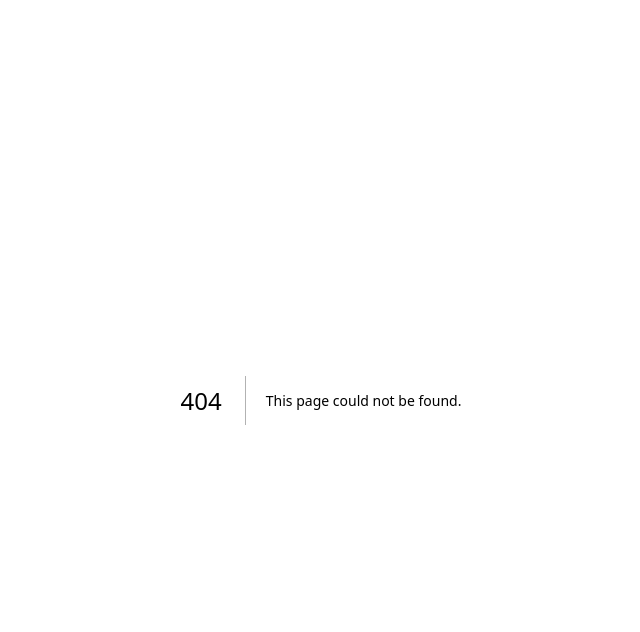
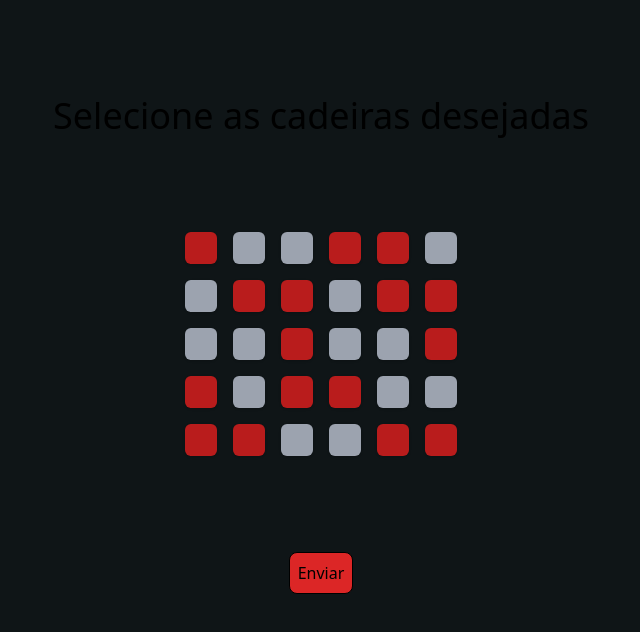
Before and after one commit to edupdantas/BTB-frontend, a Next.js app: page /sala in a window 1280 px wide. Before the commit this address had no page. Shown: the top 632 px of the page, without its empty margins (319-959 px from the left). Built offline with nearby package versions, Linux system fonts and the light colour scheme.

Commit message:
Projeto incompleto

```diff
--- a/package.json
+++ b/package.json
@@ -9,9 +9,10 @@
     "lint": "next lint"
   },
   "dependencies": {
+    "axios": "^1.7.2",
+    "next": "14.2.3",
     "react": "^18",
-    "react-dom": "^18",
-    "next": "14.2.3"
+    "react-dom": "^18"
   },
   "devDependencies": {
     "postcss": "^8",
--- a/src/app/globals.css
+++ b/src/app/globals.css
@@ -18,12 +18,7 @@
 
 body {
   color: rgb(var(--foreground-rgb));
-  background: linear-gradient(
-      to bottom,
-      transparent,
-      rgb(var(--background-end-rgb))
-    )
-    rgb(var(--background-start-rgb));
+  background: #0f1517;
 }
 
 @layer utilities {
--- a/src/app/page.js
+++ b/src/app/page.js
@@ -1,10 +1,54 @@
-import Cadeira from "@/components/Cadeira";
+"use client";
+import { useEffect, useState } from "react";
+import api from "../services/api";
+import "./globals.css"
 
 export default function Home() {
+
+  const [filmes, setFilmes] = useState([]);
+  const [loading, setLoading] = useState(true);
+
+  useEffect(()=>{
+    async function loadFilmes(){
+      const response = await api.get('movie/now_playing', {
+        params:{
+          api_key: 'e8a413dffea0a3f636fee44439c41934',
+          language: 'pt-BR',
+          page: 1,
+        }
+      })
+
+      // console.log(response.data.results.slice(0,10));
+      setFilmes(response.data.results.slice(0,6))
+      setLoading(false);
+
+    }
+    loadFilmes();
+  }, [])
+
+  if (loading){
+    return(
+        <div className="loading">
+          <h2>Carregando filmes...</h2>
+        </div>
+    )
+  }
+
   return (
-    <main className="flex min-h-screen flex-col items-center justify-between p-24">
-        <Cadeira occupied={false}/>
-        <Cadeira occupied={true}/>
-    </main>
+      <main className="flex min-h-screen flex-col items-center justify-between p-24 pt-0">
+        <div className="">
+          <div className="grid grid-cols-3 gap-4 p-24 pt-12 ">
+            {filmes.map((filme) => {
+              return (
+                  <a href={"/sala"} className="flex flex-col gap-2 items-center">
+                    <img className="h-[360px]  rounded-xl object-cover" src={`https://image.tmdb.org/t/p/original${filme.poster_path}`}
+                         alt={filme.title}></img>
+                    <strong className="items-center justify-center">{filme.title}</strong>
+                  </a>
+              )
+            })}
+          </div>
+        </div>
+      </main>
   );
 }
--- a/src/components/Cadeira.jsx
+++ b/src/components/Cadeira.jsx
@@ -1,8 +1,7 @@
 "use client";
 import {useState} from "react";
 
-export default function Cadeira({occupied, ...rest}){
-    const [selected, setSelected] = useState(false)
+export default function Cadeira({occupied,alter,selected, ...rest}){
     let Class;
     if (selected){
         Class = "bg-emerald-700"
@@ -10,7 +9,7 @@ export default function Cadeira({occupied, ...rest}){
         Class = "bg-gray-400"
     }
     return (
-        <button {...rest} onClick={()=>setSelected(!selected)} className={`rounded-md shadow p-2 flex gap-2 items-center justify-center border-0 text-white disabled:bg-red-700 ${Class}`} disabled={occupied}
+        <button {...rest} onClick={alter} className={`rounded-md shadow p-2 flex gap-2 items-center justify-center border-0 text-white disabled:bg-red-700 size-8 ${Class}`} disabled={occupied}
         />
     )
 }
--- /dev/null
+++ b/src/pages/sala/index.jsx
@@ -0,0 +1,80 @@
+"use client";
+
+import Cadeira from "@/components/Cadeira";
+import {useEffect, useState} from "react";
+import "@/app/globals.css";
+import api from "@/services/api";
+
+export default function Sala() {
+
+    const [cadeiras, setCadeiras] = useState([])
+
+    useEffect(()=>{
+        setCadeiras([
+            {id: 1, occupied: true, selected: false},
+            {id: 2, occupied: false, selected: false},
+            {id: 3, occupied: false, selected: false},
+            {id: 4, occupied: true, selected: false},
+            {id: 5, occupied: true, selected: false},
+            {id: 6, occupied: false, selected: false},
+            {id: 7, occupied: false, selected: false},
+            {id: 8, occupied: true, selected: false},
+            {id: 9, occupied: true, selected: false},
+            {id: 10, occupied: false, selected: false},
+            {id: 11, occupied: true, selected: false},
+            {id: 12, occupied: true, selected: false},
+            {id: 13, occupied: false, selected: false},
+            {id: 14, occupied: false, selected: false},
+            {id: 15, occupied: true, selected: false},
+            {id: 16, occupied: false, selected: false},
+            {id: 17, occupied: false, selected: false},
+            {id: 18, occupied: true, selected: false},
+            {id: 19, occupied: true, selected: false},
+            {id: 20, occupied: false, selected: false},
+            {id: 21, occupied: true, selected: false},
+            {id: 22, occupied: true, selected: false},
+            {id: 23, occupied: false, selected: false},
+            {id: 24, occupied: false, selected: false},
+            {id: 25, occupied: true, selected: false},
+            {id: 26, occupied: true, selected: false},
+            {id: 27, occupied: false, selected: false},
+            {id: 28, occupied: false, selected: false},
+            {id: 29, occupied: true, selected: false},
+            {id: 30, occupied: true, selected: false}
+        ])
+    }, [])
+
+    const toggleSelected = (id) => {
+        setCadeiras(prevCadeiras =>
+            prevCadeiras.map(cadeira =>
+                cadeira.id === id ? { ...cadeira, selected: !cadeira.selected } : cadeira
+            )
+        );
+        console.log(cadeiras)
+    };
+
+    console.log(cadeiras);
+    function handleSubmit(e){
+        e.preventDefault()
+    }
+
+    return (
+        <main className="flex min-h-screen flex-col items-center p-24">
+            <h1 className={"text-4xl"}>Selecione as cadeiras desejadas</h1>
+            <form onSubmit={handleSubmit}>
+                <div className="grid grid-cols-6 gap-4 p-24 ">
+                    {cadeiras.map((chair)=>{
+                        return(
+                            <Cadeira occupied={chair.occupied} alter={()=> toggleSelected(chair.id)} selected={chair.selected}/>
+                        )
+                    })}
+                </div>
+                <div className="flex items-center flex-col justify-center">
+                    <button className="border border-black rounded-lg bg-red-600 p-2" type={"submit"}>
+                        Enviar
+                    </button>
+                </div>
+            </form>
+        </main>
+    );
+}
--- /dev/null
+++ b/src/pages/sessao/index.jsx
@@ -0,0 +1,17 @@
+"use client";
+
+import Cadeira from "@/components/Cadeira";
+import {useEffect, useState} from "react";
+import "@/app/globals.css";
+import api from "@/services/api";
+
+export default function Sessao() {
+
+    return (
+        <main className="flex min-h-screen flex-col items-center p-24">
+            <h1 className={"text-4xl"}>Selecione a sessão desejadas</h1>
+
+
+        </main>
+    );
+}
--- /dev/null
+++ b/src/services/api.js
@@ -0,0 +1,10 @@
+import axios from "axios";
+
+// https://api.themoviedb.org/3/movie/now_playing?api_key=e8a413dffea0a3f636fee44439c41934
+// https://api.themoviedb.org/3/
+
+const api = axios.create({
+    baseURL: 'https://api.themoviedb.org/3/'
+});
+
+export default api;
--- a/tailwind.config.js
+++ b/tailwind.config.js
@@ -4,6 +4,7 @@ module.exports = {
     "./src/pages/**/*.{js,ts,jsx,tsx,mdx}",
     "./src/components/**/*.{js,ts,jsx,tsx,mdx}",
     "./src/app/**/*.{js,ts,jsx,tsx,mdx}",
+    "./src/pages/*.{js,ts,jsx,tsx,mdx}",
   ],
   theme: {
     extend: {
```
Also changed, not shown: 1 other file (tests, documents, lock files or other folders).
